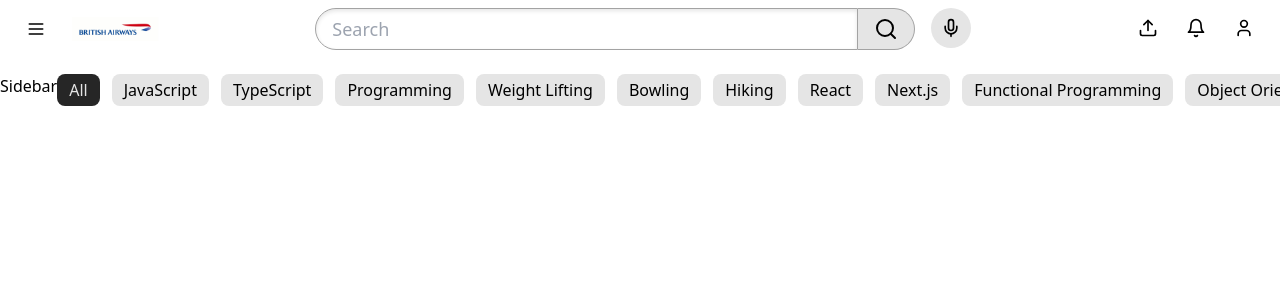
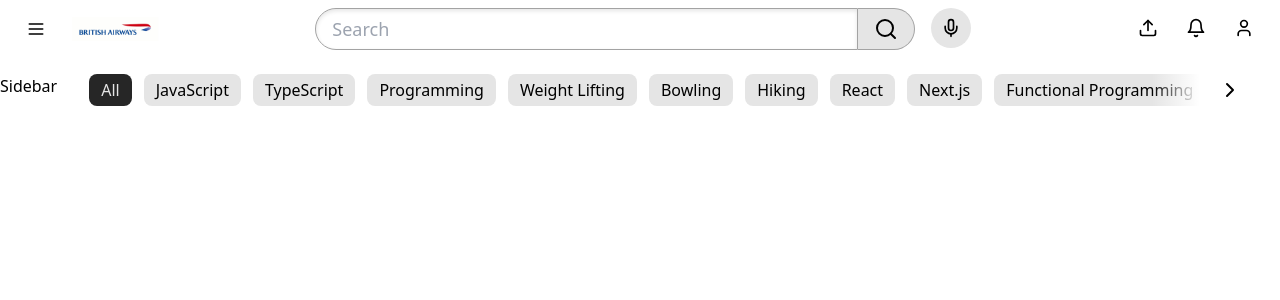
Before and after one commit to Igor40ivskyi/40_tube, a React (Vite) app: page / in a window 1280 px wide. Shown: the top 300 px of the page. Built offline with nearby package versions, Linux system fonts and the light colour scheme.

Commit message:
done the category pills slider

```diff
--- a/src/App.tsx
+++ b/src/App.tsx
@@ -3,19 +3,21 @@
 import { categories } from "./data/home.ts";
 import { useState } from "react";
 export default function App() {
-  const [selectedCategory, setSelectedCategoty] = useState(categories[0]);
+  const [selectedCategory, setSelectedCategory] = useState(categories[0]);
 
   return (
     <div className="max-h-screen flex flex-col">
       <PageHeader />
       <div className="grid grid-cols-[auto,1fr] flex-grow-1 overflow-auto">
         <div>Sidebar</div>
-        <div className="sticky top-0 bg-white z-10 pb-4">
-          <CategoryPills
-            categories={categories}
-            selectedCategory={selectedCategory}
-            onSelect={setSelectedCategoty}
-          />
+        <div className="overflow-hidden px-8 pb-4">
+          <div className="sticky top-0 bg-white z-10 pb-4">
+            <CategoryPills
+              categories={categories}
+              selectedCategory={selectedCategory}
+              onSelect={setSelectedCategory}
+            />
+          </div>
         </div>
       </div>
     </div>
--- a/src/components/CategoryPills.tsx
+++ b/src/components/CategoryPills.tsx
@@ -1,21 +1,112 @@
-import {Button} from "./Button.tsx";
+import { Button } from "./Button.tsx";
+import { ChevronLeft, ChevronRight } from "lucide-react";
+import { useEffect, useRef, useState } from "react";
 
 type CategoryPillProps = {
   categories: string[];
   selectedCategory: string;
-    onSelect: (category: string) => void
-}
-export function CategoryPills({categories,selectedCategory,onSelect}: CategoryPillProps) {
-    return <div className="overflow-x-hidden relative ">
-        <div className="flex whitespace-nowrap gap-3 transition-transform w-[max-content]">
+  onSelect: (category: string) => void;
+};
+
+const TRANSLATE_AMOUNT = 200;
+export function CategoryPills({
+  categories,
+  selectedCategory,
+  onSelect,
+}: CategoryPillProps) {
+  const [translate, setTranslate] = useState(0);
+  const [isLeftVisible, setIsLeftVisible] = useState(false);
+  const [isRightVisible, setIsRightVisible] = useState(false);
+  const containerRef = useRef<HTMLDivElement>(null);
+
+  useEffect(() => {
+    if (containerRef.current == null) return;
+
+    const observer = new ResizeObserver((entries) => {
+      const container = entries[0]?.target;
+      if (container == null) return;
+
+      setIsLeftVisible(translate > 0);
+      setIsRightVisible(
+        translate + container.clientWidth < container.scrollWidth,
+      );
+    });
+
+    observer.observe(containerRef.current);
+
+    return () => {
+      observer.disconnect();
+    };
+  }, [categories, translate]);
+
+  return (
+    <div ref={containerRef} className="overflow-x-hidden relative ">
+      <div
+        className="flex whitespace-nowrap gap-3 transition-transform w-[max-content]"
+        style={{ transform: `translateX(-${translate}px)` }}
+      >
         {categories.map((category) => (
-                <Button key={category}
+          <Button
+            key={category}
             onClick={() => onSelect(category)}
             variant={selectedCategory === category ? "dark" : "default"}
-                        className="py-1 px-3 rounded-lg whitespace-nowrap">
+            className="py-1 px-3 rounded-lg whitespace-nowrap"
+          >
             {category}
           </Button>
         ))}
       </div>
-    </div>;
+      {isLeftVisible && (
+        <div
+          className="absolute left-0 top-1/2 -translate-y-1/2
+      bg-gradient-to-r from-white from-50% to-transparent w-24 h-full
+      "
+        >
+          <Button
+            variant="ghost"
+            size="icon"
+            className="h-full aspect-square w-auto p-1.5"
+            onClick={() => {
+              setTranslate((translate) => {
+                const newTranslate = translate - TRANSLATE_AMOUNT;
+                if (newTranslate <= 0) return 0;
+                return newTranslate;
+              });
+            }}
+          >
+            <ChevronLeft />
+          </Button>
+        </div>
+      )}
+      {isRightVisible && (
+        <div
+          className="absolute right-0 top-1/2 -translate-y-1/2
+      bg-gradient-to-l from-white from-50% to-transparent w-24 h-full flex justify-end
+      "
+        >
+          <Button
+            variant="ghost"
+            size="icon"
+            className="h-full aspect-square w-auto p-1.5"
+            onClick={() => {
+              setTranslate((translate) => {
+                if (containerRef.current == null) {
+                  return translate;
                 }
+                const newTranslate = translate + TRANSLATE_AMOUNT;
+                const edge = containerRef.current.scrollWidth;
+                const width = containerRef.current.clientWidth;
+                if (newTranslate + width >= edge) {
+                  return edge - width;
+                }
+                return newTranslate;
+              });
+            }}
+          >
+            <ChevronRight />
+          </Button>
+        </div>
+      )}
+    </div>
+  );
+}
```
Lines whose indentation alone changed are shown as unchanged.
